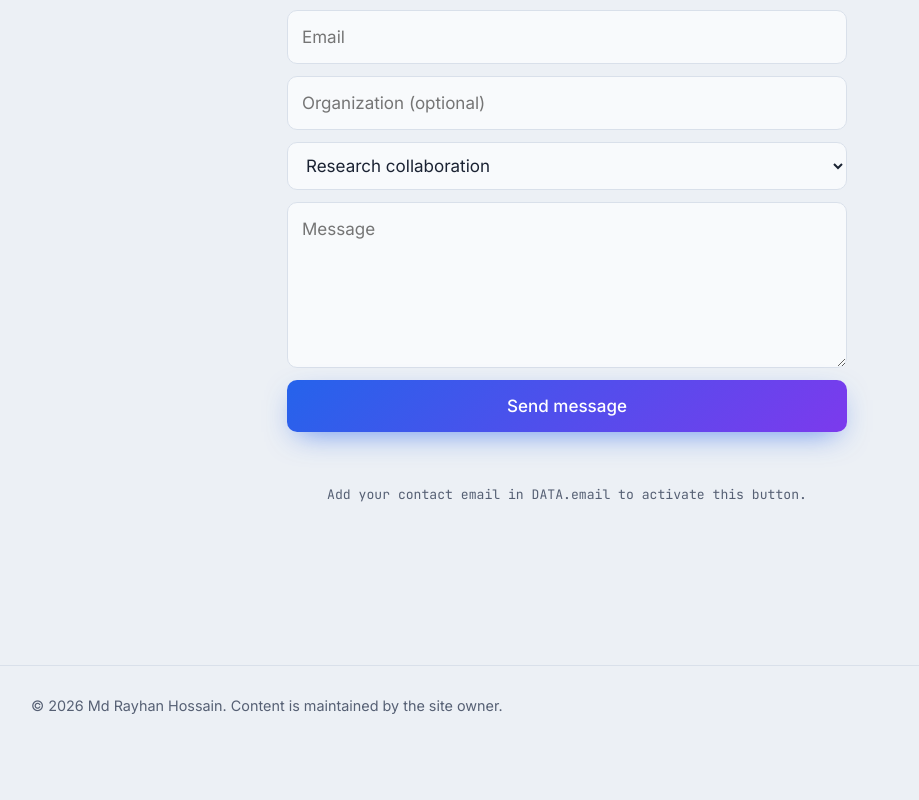
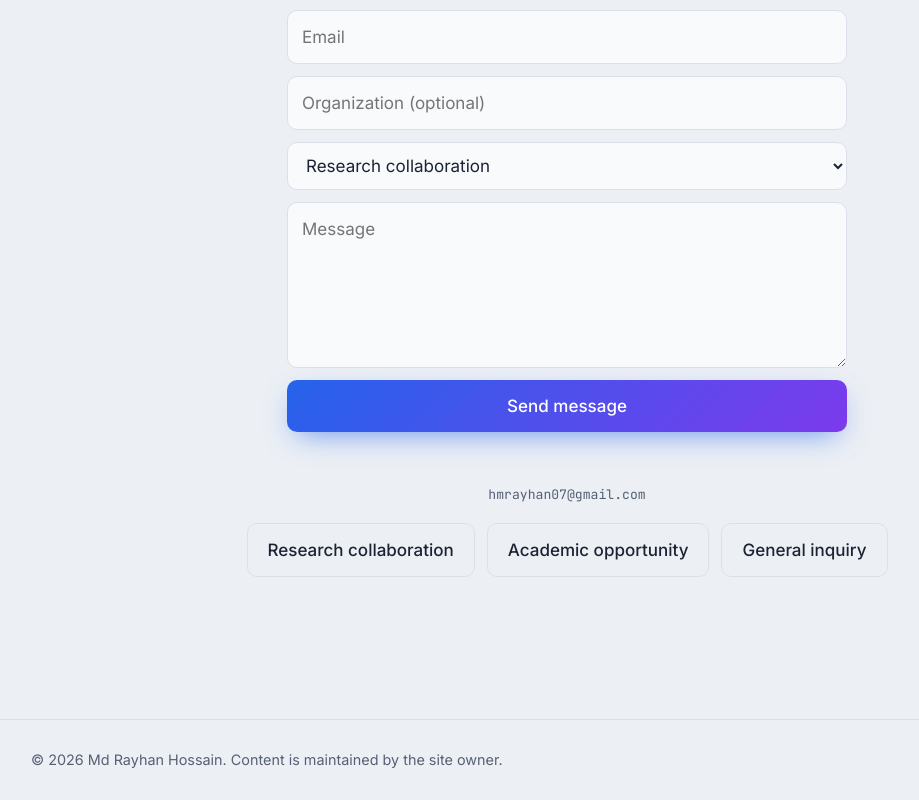
Before and after one commit to ray0721/portfolio, a Next.js app: page / in a window 1280 px wide. Shown: the part 10772-11572 px from the top of the page, without its empty margins (73-992 px from the left). Before the commit the page ends 11518 px from the top, so only its background shows below. Built offline with nearby package versions, Linux system fonts and the light colour scheme; no server answers.

Commit message:
Update data.ts

```diff
--- a/src/content/data.ts
+++ b/src/content/data.ts
@@ -1,7 +1,7 @@
 // EDIT THIS FILE to update the site content.
 /* ===== EDIT THIS BLOCK TO UPDATE THE SITE ===== */
 export const DATA: any = {
- email:"",            // your verified contact email
+ email:"hmrayhan07@gmail.com",            // your verified contact email
  photo:"/rayhan.jpg",            // portrait image URL or path, e.g. "images/rayhan.jpg"
  cvUrl:"",            // link to your CV PDF
  links:{GitHub:"https://github.com/ray0721",LinkedIn:"https://www.linkedin.com/in/ray-07/","Google Scholar":"https://scholar.google.com/citations?hl=en&user=vi3qm9wAAAAJ",ORCID:"https://orcid.org/0009-0008-6413-5875",ResearchGate:"https://www.researchgate.net/profile/Md-Rayhan-Hossain-3","Tableau Public":"https://public.tableau.com/app/profile/md.rayhan.hossain3089/vizzes"},
```
